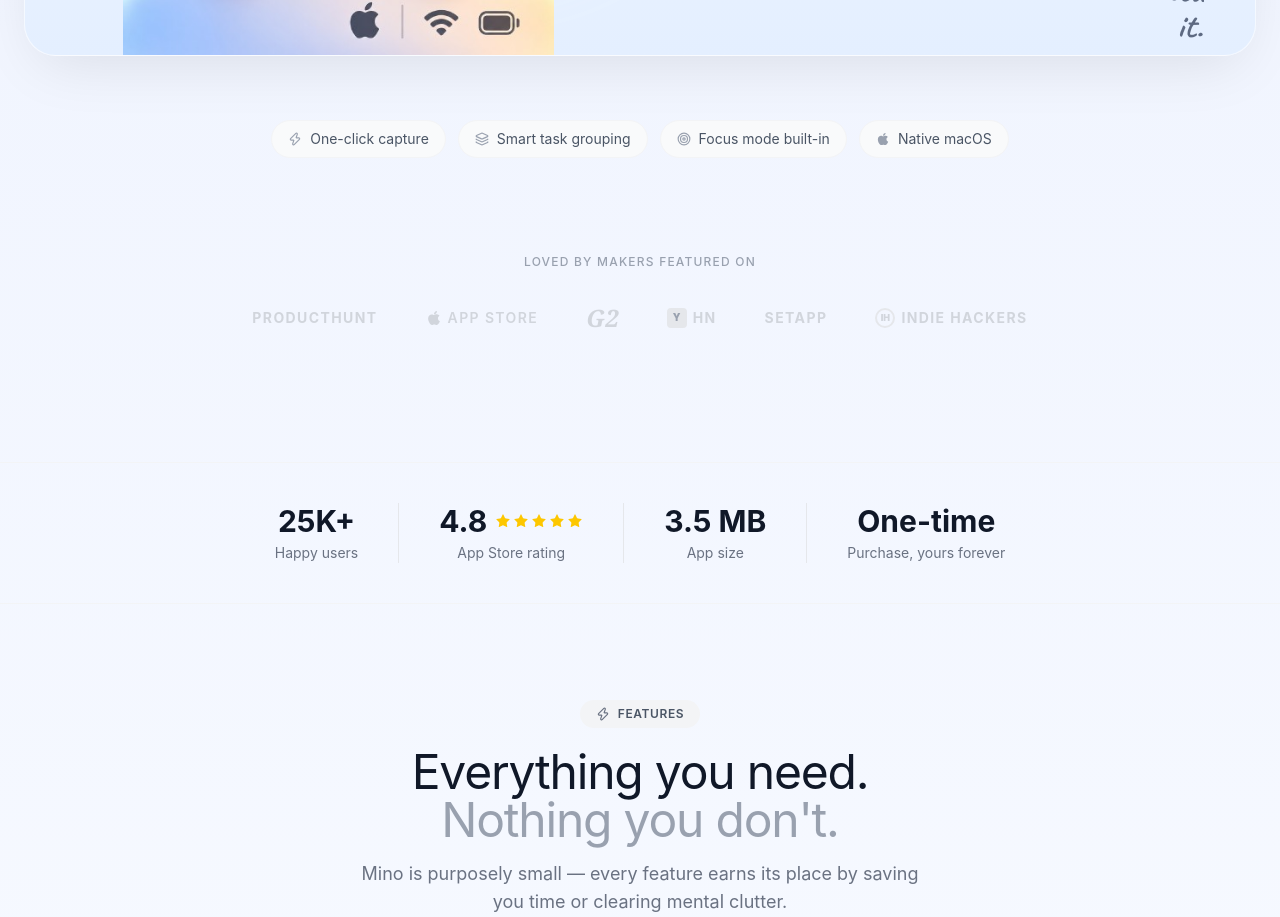
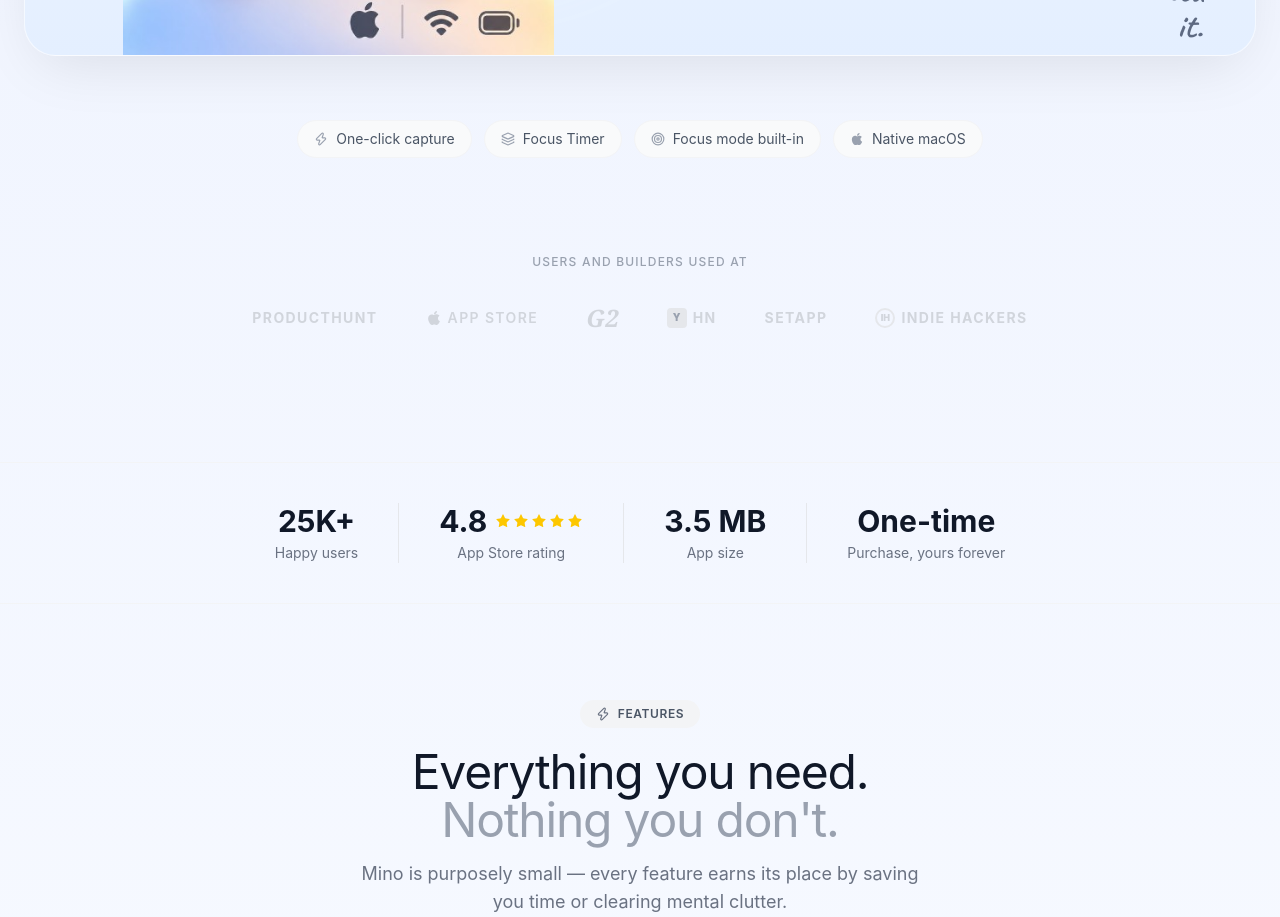
Before and after one commit to anishsarkars/portfolio-anish, a React (Vite) app: page / in a window 1280 px wide. Shown: the part 1200-2117 px from the top of the page. Built offline with nearby package versions, Linux system fonts and the light colour scheme; no server answers.

Commit message:
content: update feature pill and section header text

```diff
--- a/src/App.tsx
+++ b/src/App.tsx
@@ -350,7 +350,7 @@ function LandingPage() {
           <div className="flex flex-wrap justify-center gap-3 mt-8">
             {[
               { Icon: Zap, text: 'One-click capture' },
-              { Icon: Layers, text: 'Smart task grouping' },
+              { Icon: Layers, text: 'Focus Timer' },
               { Icon: Target, text: 'Focus mode built-in' },
               { Icon: AppleLogo, text: 'Native macOS' },
             ].map(({ Icon, text }) => (
@@ -367,7 +367,7 @@ function LandingPage() {
             style={{ animationDelay: '0.8s', opacity: 0 }}
           >
             <p className="text-xs font-medium text-gray-400 uppercase tracking-widest mb-8">
-              Loved by makers featured on
+              Users and builders used at
             </p>
             <CompanyLogos />
           </div>
```
